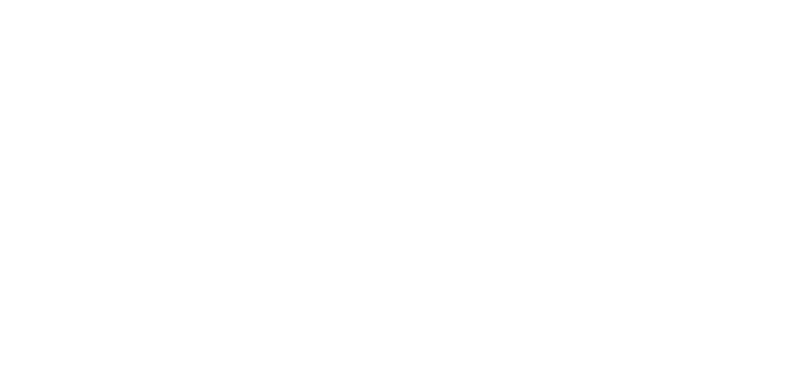
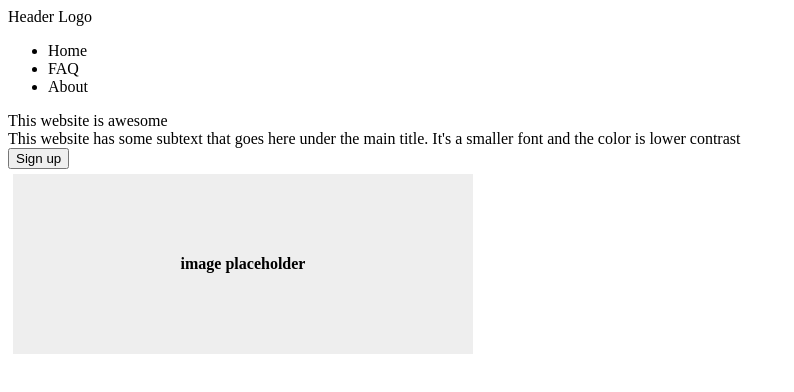
Before and after one commit to AngeloDiMortimer/landing-page-odin, a plain HTML site: page index.html in a window 1280 px wide. Shown: the whole page, without its empty margins (0-794 px from the left). Drawn offline with Linux system fonts and the light colour scheme.

Commit message:
Add content to index.html and edit style.css

```diff
--- a/index.html
+++ b/index.html
@@ -5,16 +5,31 @@
     <meta http-equiv="X-UA-Compatible" content="IE=edge">
     <meta name="viewport" content="width=device-width, initial-scale=1.0">
     <title>Landing Page</title>
+    <link rel="stylesheet" href="style.css">
 </head>
 <body>
 
     <div class="one">
         <div class="header">
+            <div class="left">
+                <div class="logo">Header Logo</div>
+            </div>
+            <div class="right">
+                <ul class="links">
+                    <li>Home</li>
+                    <li>FAQ</li>
+                    <li>About</li>
+                </ul>
+            </div>
+        </div>
+        <div class="content-top">
+            <div class="hero-text">This website is awesome</div>
+            <div class="text">This website has some subtext that goes here under the main title. It's a smaller font and the color is lower contrast</div>
+            <button class="sign-up">Sign up</button>
 
-        </div>
-
-        <div class="content-top">
-
+            <div class="image-placeholder">
+                <h4>image placeholder</h4>
+            </div>
         </div>
     </div>
 
--- a/style.css
+++ b/style.css
@@ -0,0 +1,13 @@
+.image-placeholder {
+    background-color: #eee;
+    display: flex;
+    height: 180px;
+    margin: 5px;
+    width: 460px;
+}
+
+.image-placeholder > h4 {
+    align-self: center;
+    text-align: center;
+    width: 100%;
+}
```
